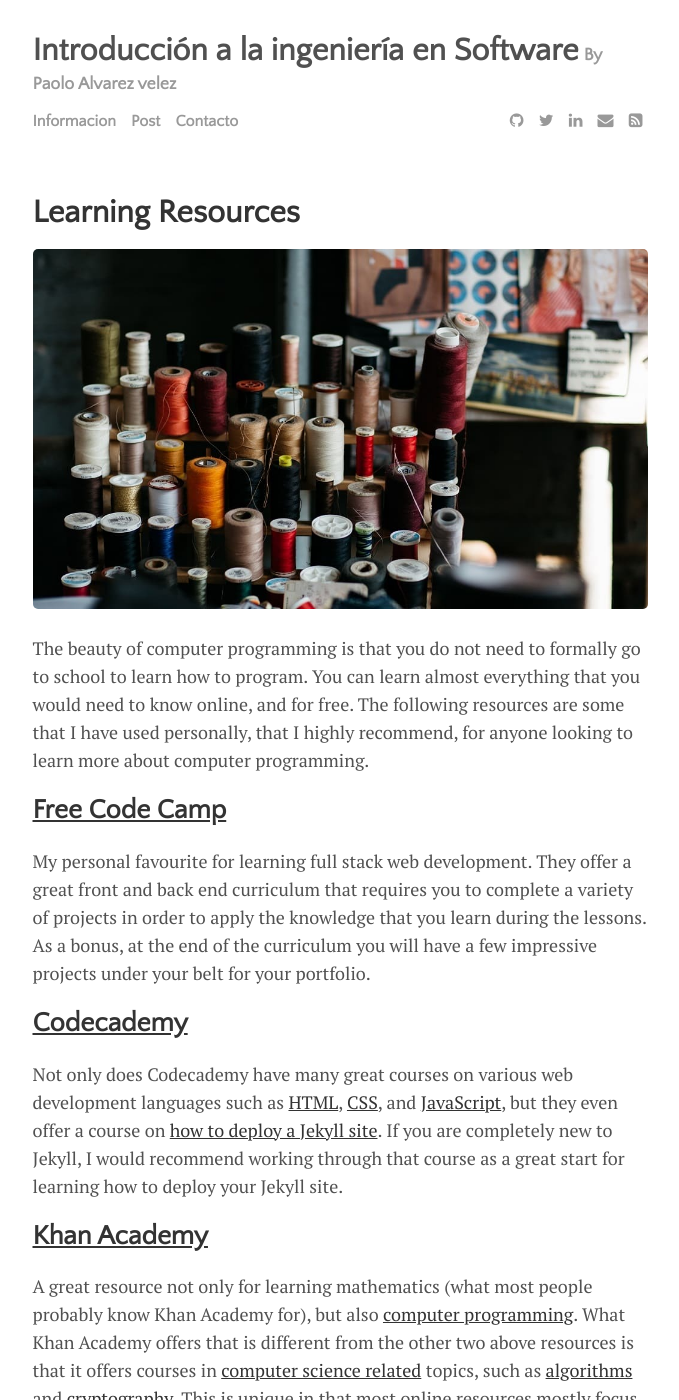
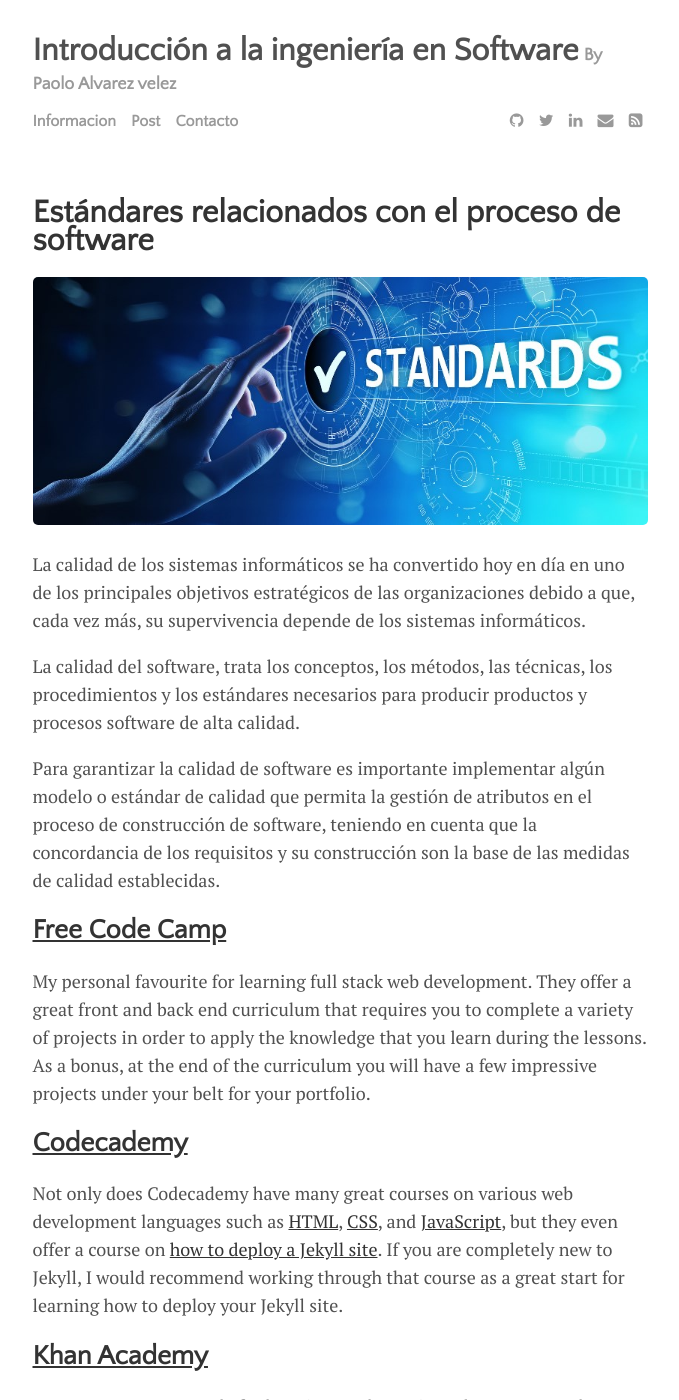
Before and after one commit to Paolo19010/Miblog, a Jekyll site: the page built from _posts/2013-10-10-learning-resources.md, in a window 1280 px wide and 1400 px high. Shown: the whole window, without its empty margins (300-979 px from the left). Built offline with Jekyll 4.4.1, drawn with Linux system fonts in a browser that asks for light colours; some of the changed text lies outside the part shown.

Commit message:
modu4
modu4

```diff
--- a/_posts/2013-10-10-learning-resources.md
+++ b/_posts/2013-10-10-learning-resources.md
@@ -1,13 +1,18 @@
 ---
 layout: post
-title: "Learning Resources"
-author: "Paul Le"
+title: "Estándares relacionados con el proceso de software"
+author: "Paolo Alvarez"
 categories: journal
 tags: [documentation,sample]
-image: spools.jpg
+image: normas-ISO.jpg
 ---
 
-The beauty of computer programming is that you do not need to formally go to school to learn how to program. You can learn almost everything that you would need to know online, and for free. The following resources are some that I have used personally, that I highly recommend, for anyone looking to learn more about computer programming.
+La calidad de los sistemas informáticos se ha convertido hoy en día en uno de los principales objetivos estratégicos de las organizaciones debido a que, cada vez más, su supervivencia depende de los sistemas informáticos.
+
+La calidad del software, trata los conceptos, los métodos, las técnicas, los procedimientos y los estándares necesarios para producir productos y procesos software de alta calidad.
+
+Para garantizar la calidad de software es importante implementar algún modelo o estándar de calidad que permita la gestión de atributos en el proceso de construcción de software, teniendo en cuenta que la concordancia de los requisitos y su construcción son la base de las medidas de calidad establecidas.
+
 
 ## [Free Code Camp](https://www.freecodecamp.org/)
 
```
